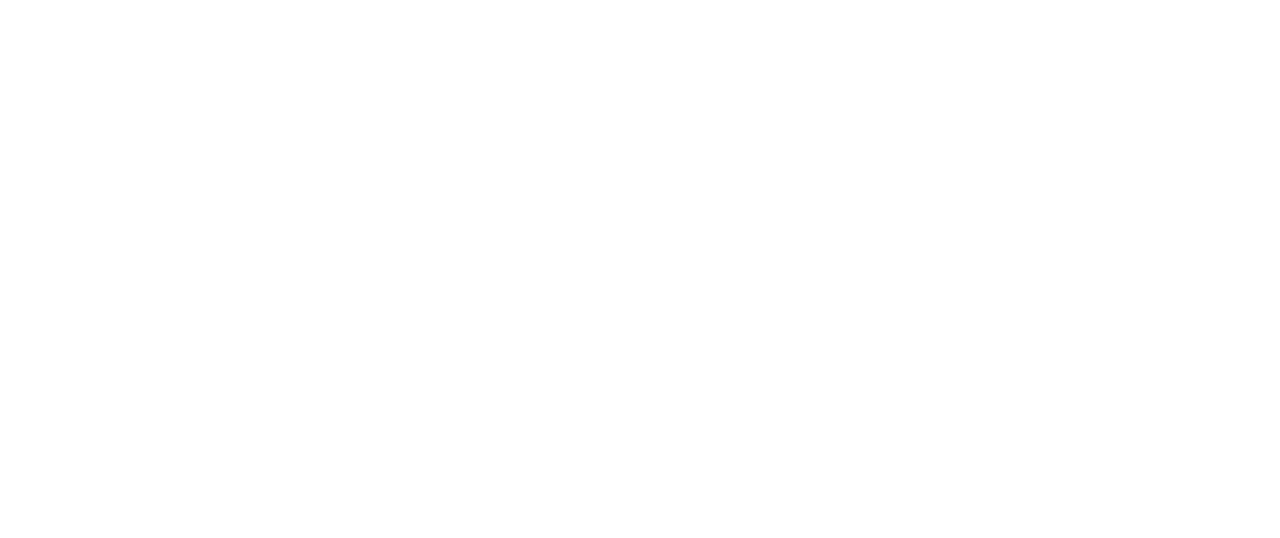
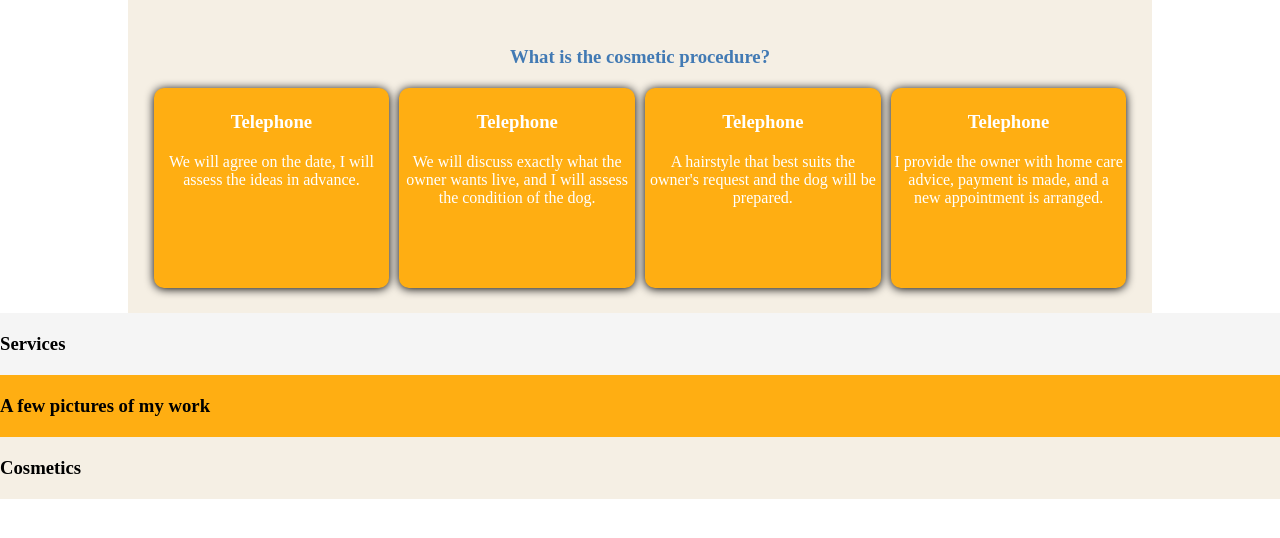
Before and after one commit to AlexJaegerPena/pawsome-pets, a plain HTML site: page index.html in a window 1280 px wide. Drawn offline with Linux system fonts and the light colour scheme.

Commit message:
Mostly section 4

```diff
--- a/index.html
+++ b/index.html
@@ -11,11 +11,52 @@
     <section class="section1"></section>
     <section class="section2"></section>
     <section class="section3"></section>
-    <section class="section4"></section>
-    <section class="section5"></section>
-    <section class="section6"></section>
-    <section class="section7"></section>
+
+    <section class="section4">
+      <h3>What is the cosmetic procedure?</h3>
+      <div class="section4-cards">
+        <div class="img-section4">
+          <h3>Telephone</h3>
+          <p>We will agree on the date, I will assess the ideas in advance.</p>
+        </div>
+        <div class="img-section4">
+          <h3>Telephone</h3>
+          <p>
+            We will discuss exactly what the owner wants live, and I will assess
+            the condition of the dog.
+          </p>
+        </div>
+        <div class="img-section4">
+          <h3>Telephone</h3>
+          <p>
+            A hairstyle that best suits the owner's request and the dog will be
+            prepared.
+          </p>
+        </div>
+        <div class="img-section4">
+          <h3>Telephone</h3>
+          <p>
+            I provide the owner with home care advice, payment is made, and a
+            new appointment is arranged.
+          </p>
+        </div>
+      </div>
+    </section>
+
+    <section class="section5">
+      <h3>Services</h3>
+    </section>
+
+    <section class="section6">
+      <h3>A few pictures of my work</h3>
+    </section>
+
+    <section class="section7">
+      <h3>Cosmetics</h3>
+    </section>
+
     <section class="section8"></section>
+
     <section class="section9"></section>
     <section class="section10"></section>
   </body>
--- a/style.css
+++ b/style.css
@@ -3,3 +3,64 @@
   padding: 0;
   box-sizing: border-box;
 }
+
+.section4 {
+  color: #427ab4;
+  padding: 2%;
+  margin-left: 10%;
+  margin-right: 10%;
+  min-height: 200px;
+  height: auto;
+  background-color: #f5efe4;
+  text-align: center;
+  /* background-image: url(./pics/dark_blue_paws.png); */
+}
+
+h3 {
+  padding: 20px 0 20px 0;
+}
+
+.img-section4 {
+  display: flex;
+  flex-direction: column;
+  background-color: #ffae12;
+  color: white;
+  padding: 3px;
+  border-radius: 10px;
+  width: 340px;
+  height: 200px;
+  filter: drop-shadow(0px 1px 5px black);
+}
+
+.section4-cards {
+  display: flex;
+  gap: 10px;
+  justify-content: center;
+}
+
+.section5 {
+  display: flex;
+  max-width: 1920px;
+  max-height: 600px;
+  width: auto;
+  height: auto;
+  background-color: #f5f5f5;
+}
+
+.section6 {
+  display: flex;
+  max-width: 1920px;
+  max-height: 600px;
+  width: auto;
+  height: auto;
+  background-color: #ffae12;
+}
+
+.section7 {
+  display: flex;
+  max-width: 1920px;
+  max-height: 600px;
+  width: auto;
+  height: auto;
+  background-color: #f5efe4;
+}
```
Also changed, not shown: pics/WHITE_PAW.png (added), pics/bluedoggy.png (added), pics/dark_blue_paws.png (added), pics/haircuting-process-small-dog-sits-table-dog-with-professional.png (added), pics/washing-process-small-dog-bathroom-dog-washed-by-professional.png (added), pics/yellow.png (added), pics/yorkshire-terrier-getting-procedure-groomer-salon-cropped-photo-little-dog-yorkshire-terrier-puppy-getting-haircut.png (added), pics/yorkshire-terrier-getting-procedure-groomer-salon-young-woman-white-tshirt-trimming-little-dog-yorkshire-terrier-puppy-getting-haircut-with-shaving-machine.png (added).
